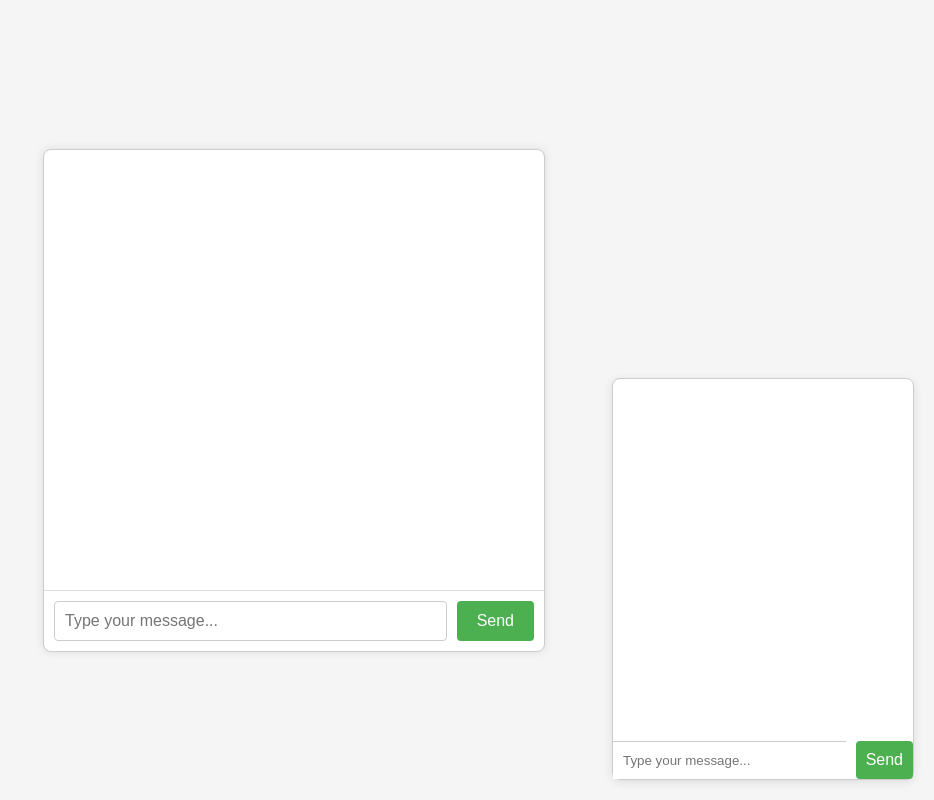
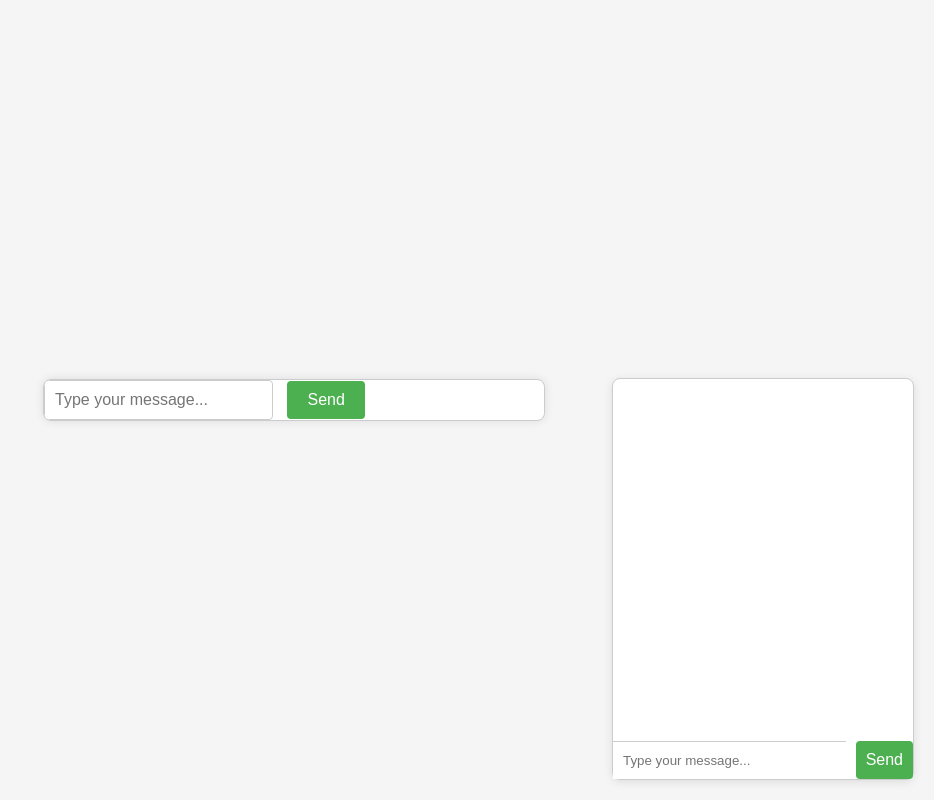
Before and after one commit to criferrari/ChatbotAi, a plain HTML site: page index.html in a window 1280 px wide. Shown: the whole page, without its empty margins (346-1280 px from the left). Drawn offline with Linux system fonts and the light colour scheme.

Commit message:
Update index.html

```diff
--- a/index.html
+++ b/index.html
@@ -8,11 +8,11 @@
 </head>
 <body>
   <div class="chat-container">
-    <div id="chat-box"></div>
-    <form id="chat-form">
-      <input type="text" id="user-input" placeholder="Type your message..." autocomplete="off" required />
-      <button type="submit">Send</button>
-    </form>
+    <div id="chat-messages" class="chat-box"></div>
+    <div class="input-area">
+      <input type="text" id="user-input" placeholder="Type your message..." />
+      <button id="send-btn">Send</button>
+    </div>
   </div>
 
   <script src="chat.js"></script>
```
